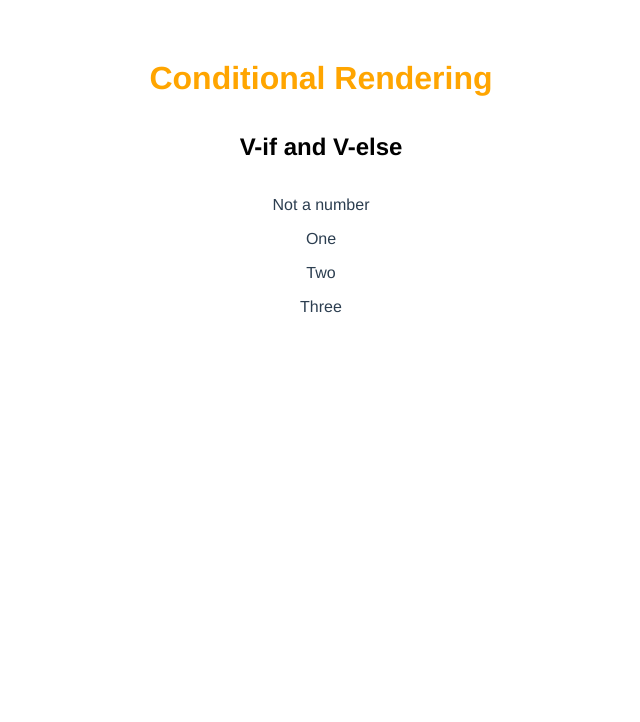
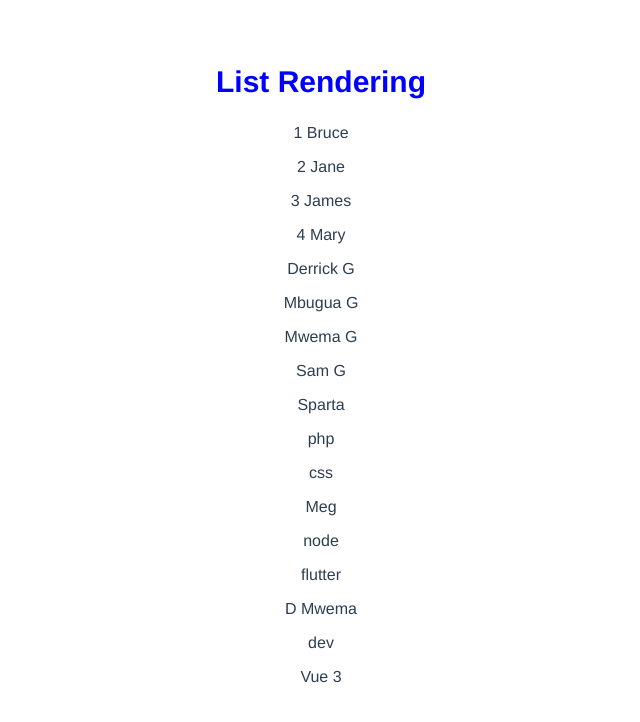
Before and after one commit to DerrickMbugua/vue-refresher, a Vue app: page / in a window 1280 px wide. Shown: the top 722 px of the page, without its empty margins (319-959 px from the left). Built offline with nearby package versions, Linux system fonts and the light colour scheme.

Commit message:
feat: list rendering

```diff
--- a/src/App.vue
+++ b/src/App.vue
@@ -1,17 +1,12 @@
 <template>
-<h1 :style="{
-  color: headerColor
-}">Conditional Rendering</h1>
-<h2 :style="headerStyling">V-if and V-else</h2>
-<p v-if="count === 0">The number is zero</p>
-<p v-else-if="count < 0">The number is negative</p>
-<p v-else-if="count > 0">The number is positive</p>
-<p v-else>Not a number</p>
-<template v-if="display === true">
-<p>One</p>
-<p>Two</p>
-<p>Three</p>
+<h1 :style="headerStyling">List Rendering</h1>
+<p v-for="(customer, index) in customers" :key="customer">{{ index + 1 }} {{ customer }}</p>
+<p v-for="item in clients" :key="item.name">{{ item.name }} {{ item.department }}</p>
+<template v-for="dev in developers" :key="dev">
+  <p>{{ dev.name }}</p>
+  <p v-for="lang in dev.languages" :key="lang">{{ lang }}</p>
 </template>
+<p v-for="detail in myInfo" :key="detail">{{ detail }}</p>
 </template>
 
 <script>
@@ -21,14 +16,33 @@ export default {
 
   data() {
     return {
-      count: 'h',
-      headerColor: 'orange',
       headerStyling: {
-        color: 'black',
-        padding: '15px',
-
+        color: 'blue',
+        fontSize: '30px',
+        padding: '5px'
       },
-      display: true
+      customers: ['Bruce', 'Jane', 'James', 'Mary'],
+      clients: [
+        {name: 'Derrick', department: 'G'},
+        {name: 'Mbugua', department: 'G'},
+        {name: 'Mwema', department: 'G'},
+        {name: 'Sam', department: 'G'},
+      ],
+      developers: [
+        {
+          name: 'Sparta',
+          languages: ['php','css']
+        },
+        {
+          name: 'Meg',
+          languages: ['node', 'flutter']
+        }
+      ],
+      myInfo: {
+        name: 'D Mwema',
+        channel: 'dev',
+        language: 'Vue 3'
+      }
     }
   }
 }
```
